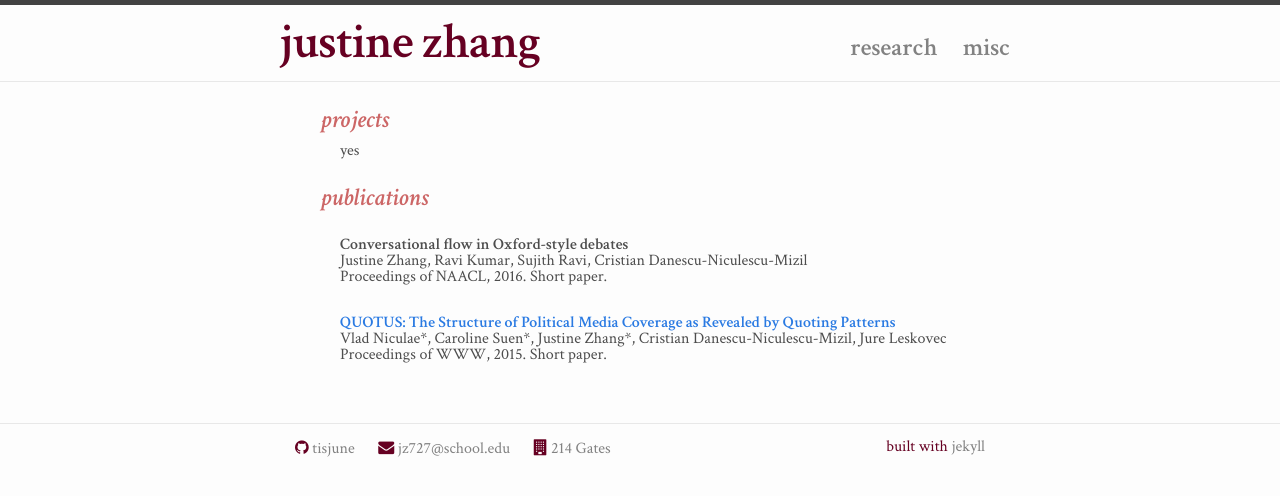
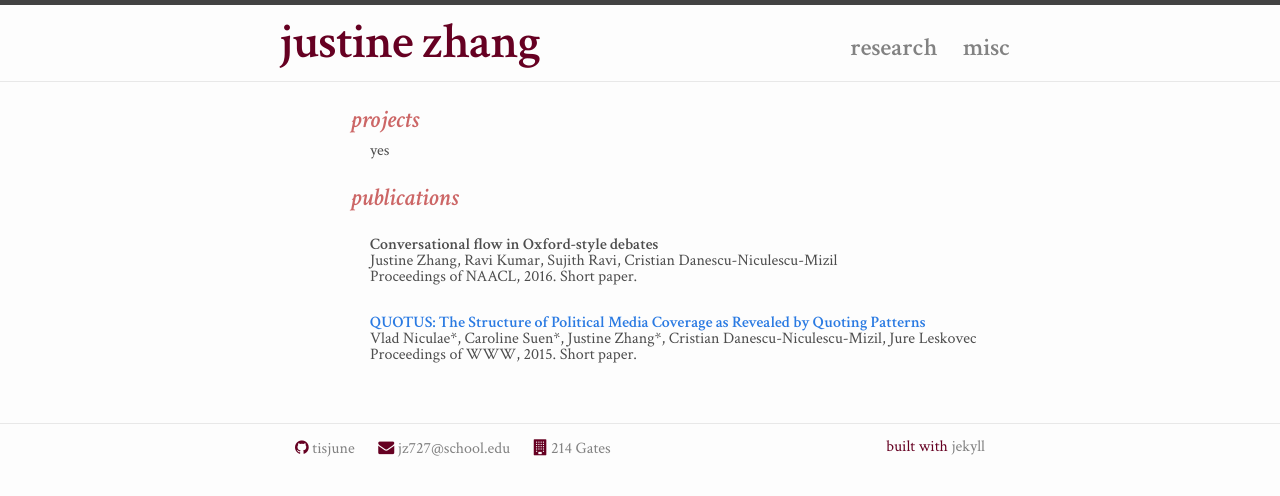
Before and after one commit to tisjune/tisjune.github.io, a Jekyll site: the page built from research.html, in a window 1280 px wide. Shown: the top 496 px of the page. Built offline with Jekyll 4.4.1, drawn with Linux system fonts in a browser that asks for light colours; nearby versions of some CDN libraries.

Commit message:
dammit mobile

```diff
--- a/research.html
+++ b/research.html
@@ -5,6 +5,7 @@
 ---
 
 <div class="content">
+	<div class="textbox">
 	  <h2 class="section-head">projects</h2>
 	  <div class="section-text">
 	    <p>yes
@@ -33,3 +34,4 @@
 	  </ul>
 	  </div>
 	</div>
+</div>
```
Lines whose indentation alone changed are shown as unchanged.
